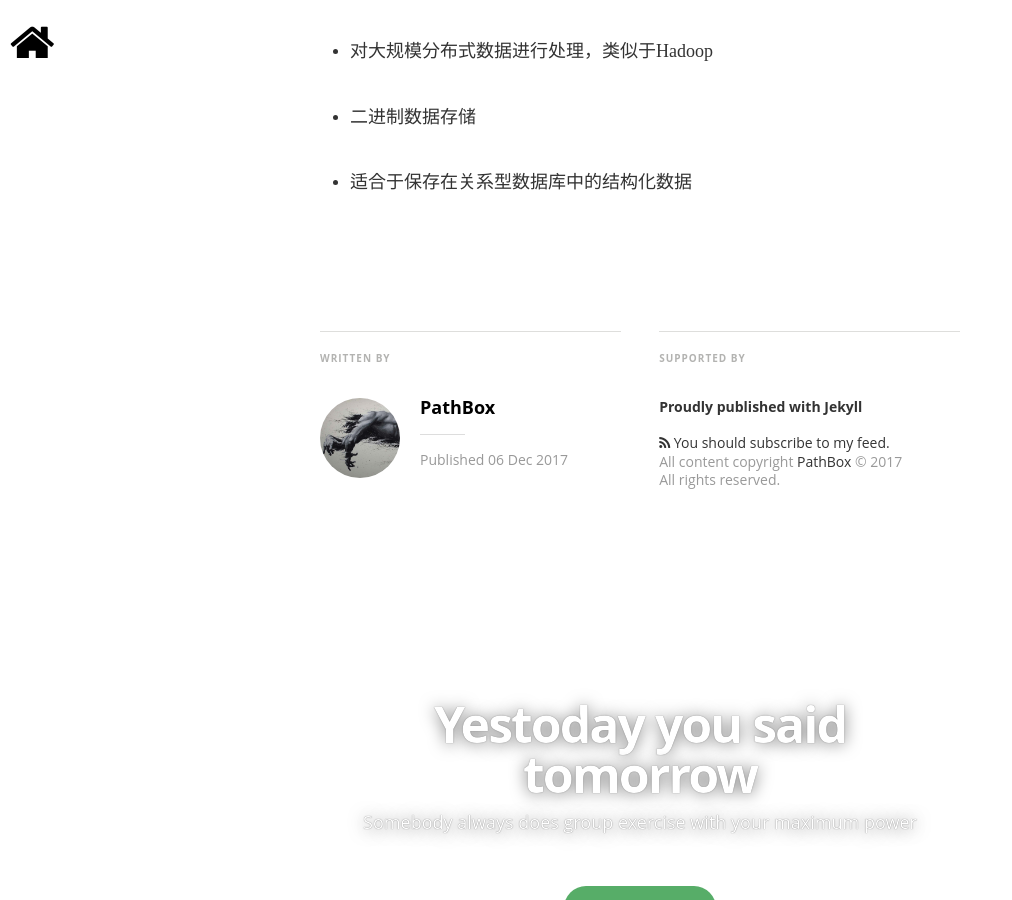
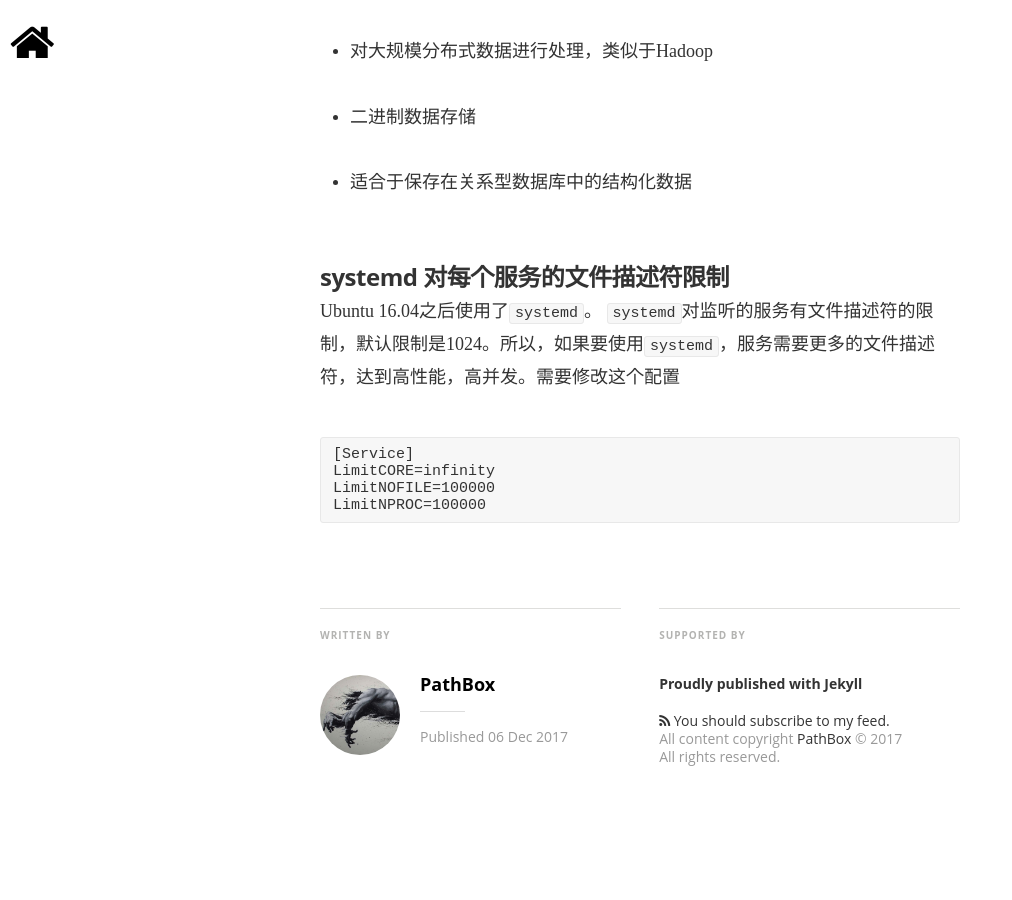
Before and after one commit to pathbox/pathbox.github.io, a Jekyll site: the page built from _posts/2017-12-06-work-summary-in-Udesk-eleven.md, in a window 1280 px wide and 900 px high, scrolled down 3981 px. Shown: the whole window, without its empty margins (0-1012 px from the left). Built offline with Jekyll 4.4.1, drawn with Linux system fonts in a browser that asks for light colours; nearby versions of some CDN libraries; some web fonts are replaced; comment, search, counter and statistics services are not loaded.

Commit message:
systemd 对每个服务的文件描述符限制

````diff
--- a/_posts/2017-12-06-work-summary-in-Udesk-eleven.md
+++ b/_posts/2017-12-06-work-summary-in-Udesk-eleven.md
@@ -149,3 +149,13 @@
 + 二进制数据存储
 
 + 适合于保存在关系型数据库中的结构化数据
+
+##### systemd 对每个服务的文件描述符限制
+Ubuntu 16.04之后使用了`systemd`。 `systemd`对监听的服务有文件描述符的限制，默认限制是1024。所以，如果要使用`systemd`，服务需要更多的文件描述符，达到高性能，高并发。需要修改这个配置
+
+```
+[Service]
+LimitCORE=infinity
+LimitNOFILE=100000
+LimitNPROC=100000
+```
````
Also changed, not shown: _posts/2017-12-17-redis-cluster.md (added, +7 -0 lines).
